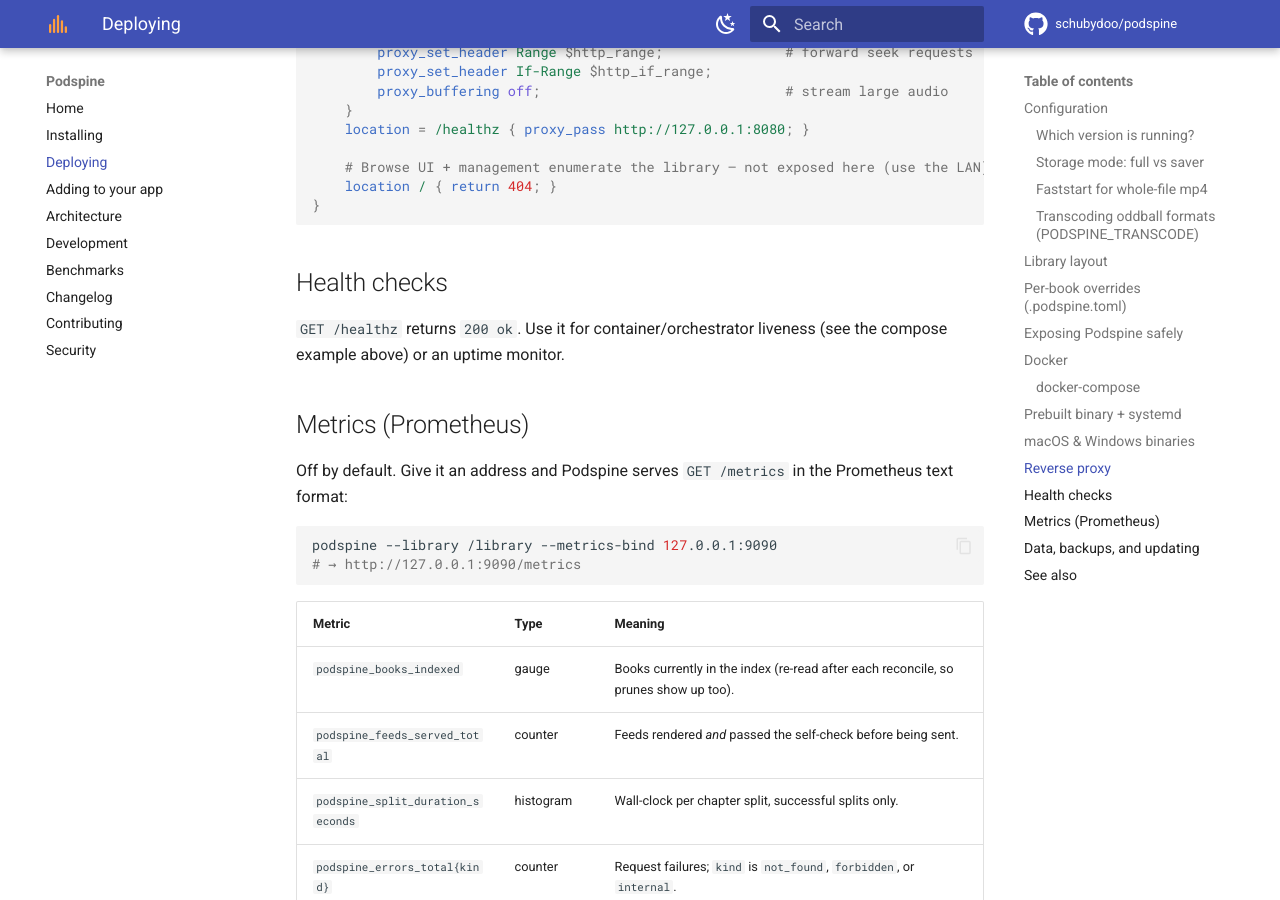
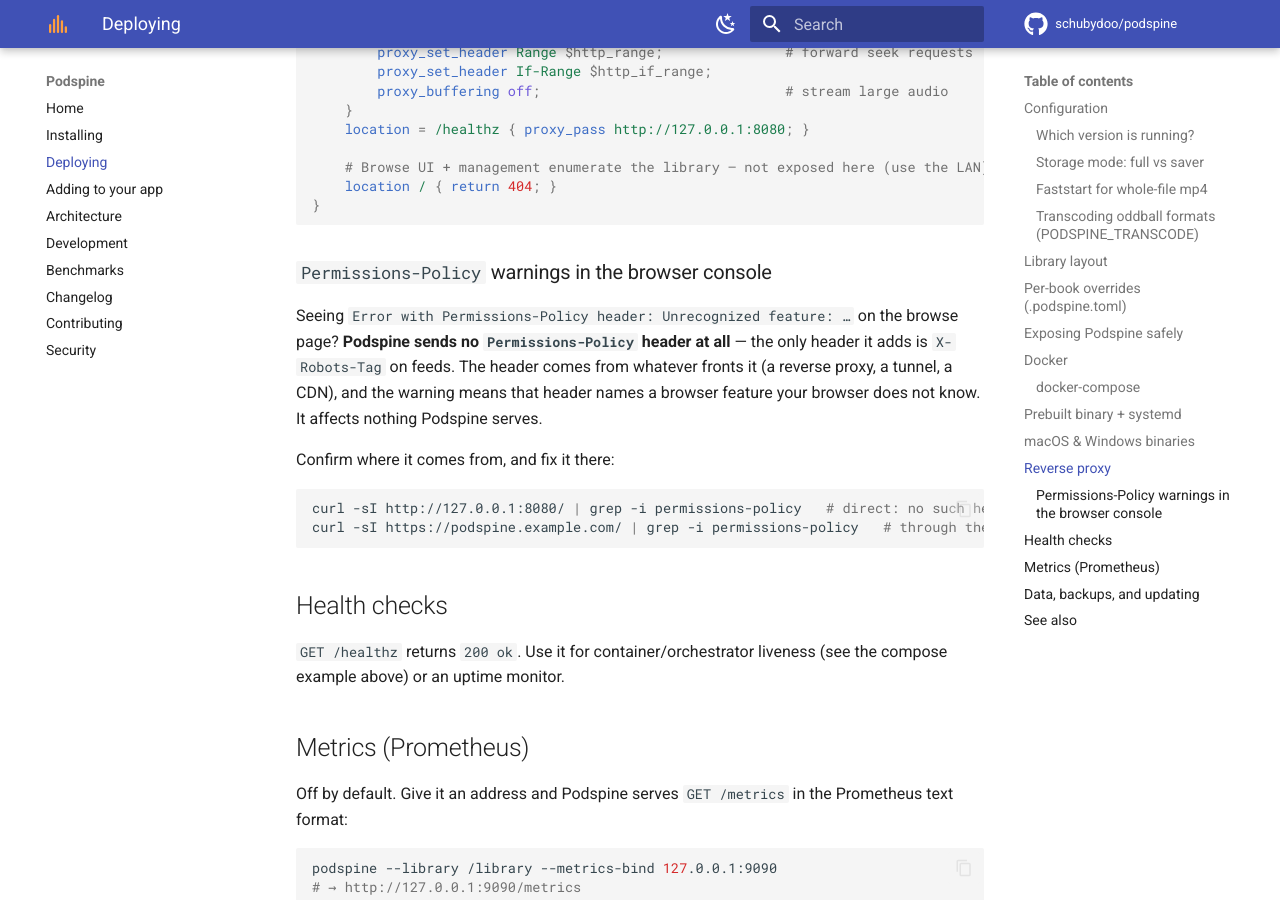
Before and after one commit to schubydoo/podspine, an MkDocs documentation site: the page built from docs/DEPLOYMENT.md, in a window 1280 px wide and 900 px high, scrolled down 10266 px. Built offline with MkDocs 1.6.1 and Material for MkDocs 9.7.7, drawn with Linux system fonts in a browser that asks for light colours; comment, search, counter and statistics services are not loaded; the version menu is left out.

Commit message:
docs(deployment): say where the Permissions-Policy warning comes from
The browse page can log `Error with Permissions-Policy header:
Unrecognized feature: …` in a browser console. Podspine sends no such
header: the only one it adds is `X-Robots-Tag` on feeds. The header comes
from whatever fronts the server, so the fix is in that deployment, and
two curl lines show which side adds it.

Co-Authored-By: Claude Opus 5 <noreply@anthropic.com>

````diff
--- a/docs/DEPLOYMENT.md
+++ b/docs/DEPLOYMENT.md
@@ -422,6 +422,21 @@ server {
 }
 ```
 
+### `Permissions-Policy` warnings in the browser console
+
+Seeing `Error with Permissions-Policy header: Unrecognized feature: …` on the browse
+page? **Podspine sends no `Permissions-Policy` header at all** — the only header it
+adds is `X-Robots-Tag` on feeds. The header comes from whatever fronts it (a reverse
+proxy, a tunnel, a CDN), and the warning means that header names a browser feature
+your browser does not know. It affects nothing Podspine serves.
+
+Confirm where it comes from, and fix it there:
+
+```bash
+curl -sI http://127.0.0.1:8080/ | grep -i permissions-policy   # direct: no such header
+curl -sI https://podspine.example.com/ | grep -i permissions-policy   # through the proxy
+```
+
 ## Health checks
 
 `GET /healthz` returns `200 ok`. Use it for container/orchestrator liveness (see the
````
